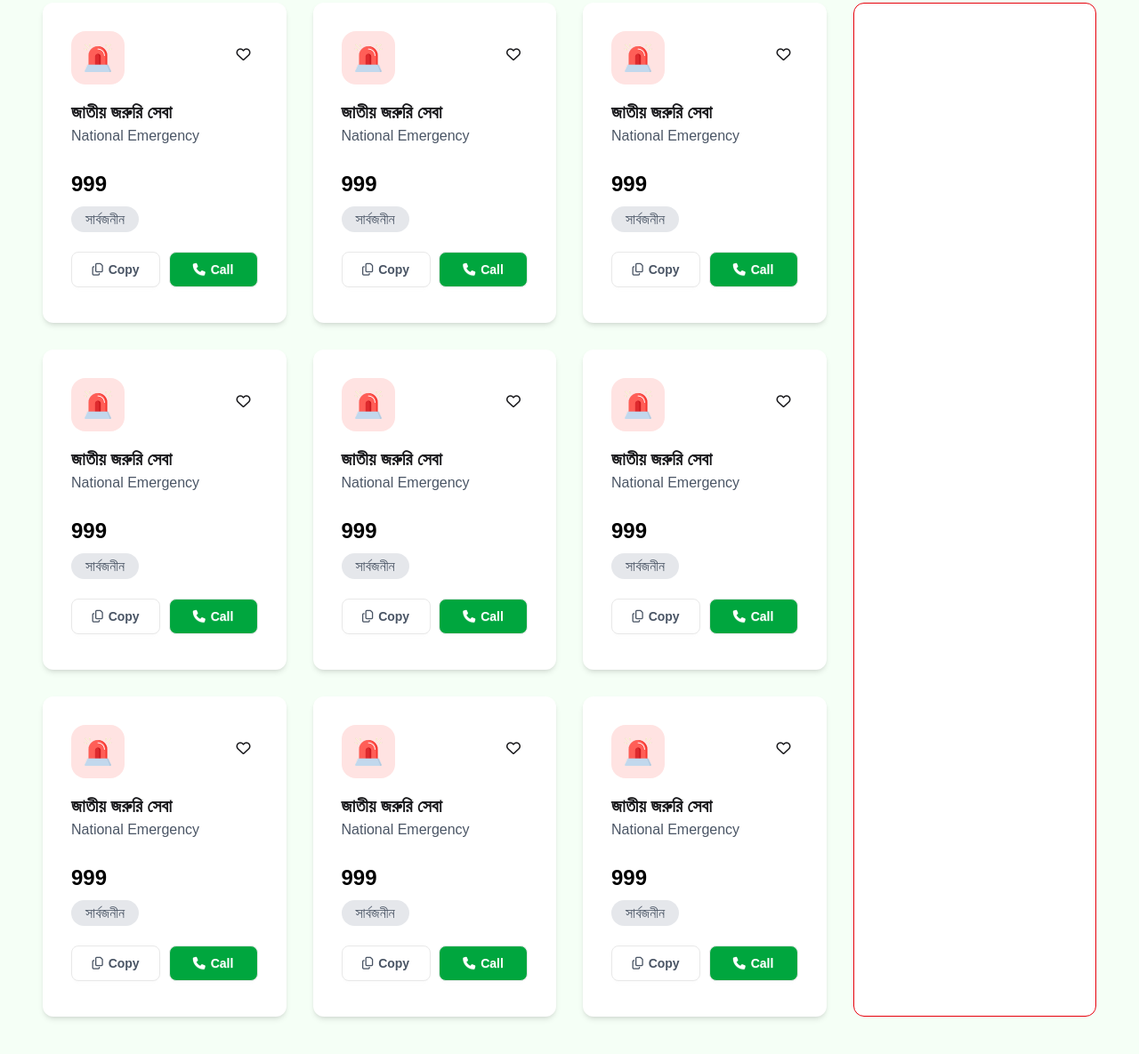
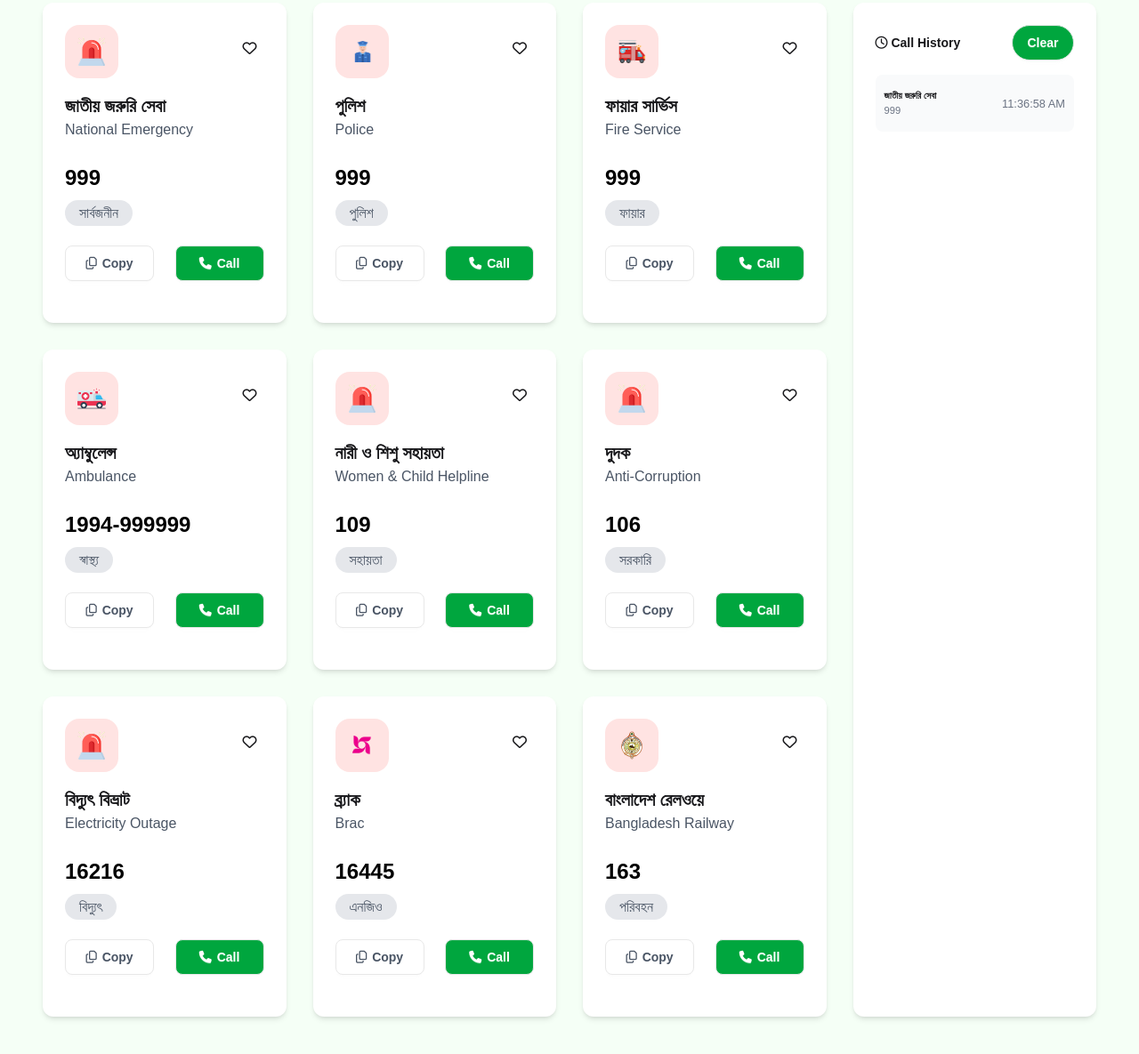
Before and after one commit to TawfiqueRian/B12A05-Assignment5-Emergency-Hotline, a plain HTML site: page index.html in a window 1280 px wide. Shown: the part 417-1602 px from the top of the page at 89% size. Drawn offline with nearby package versions, Linux system fonts and the light colour scheme; a web font is replaced by a local one.

Commit message:
cards are done

```diff
--- a/index.html
+++ b/index.html
@@ -43,9 +43,9 @@
     </section>
 
     <!-- main section -->
-    <section class="main p-[48px]">
-        <div class="grid grid-cols-4 grid-rows-3 gap-[30px]">
-            <div class="card max-w-[372px] h-[360px] bg-white rounded-[12px] p-[32px] shadow-md">
+    <section class="main p-[48px] max-sm:p-[24px]">
+        <div class="grid grid-cols-4 grid-rows-3 gap-[30px] max-sm:grid-cols-1">
+            <div id="card1" class="card max-w-[372px] h-[360px] bg-white rounded-[12px] p-[25px] shadow-md">
                 <div class="flex justify-between items-center">
                     <div class="p-[14px] rounded-2xl bg-[#FFE3E2]">
                         <img src="assets/emergency.png" alt="" class="w-[32px] h-[32px] ">
@@ -67,18 +67,18 @@
                     </div>
                 </div>
             </div>
-            <div class="card max-w-[372px] h-[360px] bg-white rounded-[12px] p-[32px] shadow-md">
+            <div id="card2" class="card max-w-[372px] h-[360px] bg-white rounded-[12px] p-[25px] shadow-md">
                 <div class="flex justify-between items-center">
                     <div class="p-[14px] rounded-2xl bg-[#FFE3E2]">
-                        <img src="assets/emergency.png" alt="" class="w-[32px] h-[32px] ">
+                        <img src="assets/police.png" alt="" class="w-[32px] h-[32px] ">
                     </div>
                     <i class="fa-regular fa-heart w-[24px] h-[24px]"></i>
                 </div>
-                <h2 class="text-[1.25rem] font-bold mt-[16px]">জাতীয় জরুরি সেবা</h2>
-                <p class="text-gray-600 mb-[24px]">National Emergency</p>
+                <h2 class="text-[1.25rem] font-bold mt-[16px]">পুলিশ</h2>
+                <p class="text-gray-600 mb-[24px]">Police</p>
                 <h1 class="text-black font-black text-[1.5rem]">999</h1>
                 <div class="mt-[10px] mb-[24px]">
-                    <span class="text-[o.875rem] bg-gray-200 px-[16px] py-[6px] rounded-[9999px] text-gray-600">সার্বজনীন</span>
+                    <span class="text-[o.875rem] bg-gray-200 px-[16px] py-[6px] rounded-[9999px] text-gray-600">পুলিশ</span>
                 </div>
                 <div class="flex justify-between">
                     <div class="copy">
@@ -89,18 +89,18 @@
                     </div>
                 </div>
             </div>
-            <div class="card max-w-[372px] h-[360px] bg-white rounded-[12px] p-[32px] shadow-md">
+            <div id="card3" class="card max-w-[372px] h-[360px] bg-white rounded-[12px] p-[25px] shadow-md">
                 <div class="flex justify-between items-center">
                     <div class="p-[14px] rounded-2xl bg-[#FFE3E2]">
-                        <img src="assets/emergency.png" alt="" class="w-[32px] h-[32px] ">
+                        <img src="assets/fire-service.png" alt="" class="w-[32px] h-[32px] ">
                     </div>
                     <i class="fa-regular fa-heart w-[24px] h-[24px]"></i>
                 </div>
-                <h2 class="text-[1.25rem] font-bold mt-[16px]">জাতীয় জরুরি সেবা</h2>
-                <p class="text-gray-600 mb-[24px]">National Emergency</p>
+                <h2 class="text-[1.25rem] font-bold mt-[16px]">ফায়ার সার্ভিস</h2>
+                <p class="text-gray-600 mb-[24px]">Fire Service</p>
                 <h1 class="text-black font-black text-[1.5rem]">999</h1>
                 <div class="mt-[10px] mb-[24px]">
-                    <span class="text-[o.875rem] bg-gray-200 px-[16px] py-[6px] rounded-[9999px] text-gray-600">সার্বজনীন</span>
+                    <span class="text-[o.875rem] bg-gray-200 px-[16px] py-[6px] rounded-[9999px] text-gray-600">ফায়ার</span>
                 </div>
                 <div class="flex justify-between">
                     <div class="copy">
@@ -111,19 +111,42 @@
                     </div>
                 </div>
             </div>
-            <div class="card max-w-[436px] min-h-[360px] border-1 bg-white rounded-[12px] row-span-3 border-red-600"></div>
-            <div class="card max-w-[372px] h-[360px] bg-white rounded-[12px] p-[32px] shadow-md">
+
+            <!-- history section  -->
+            <div id="card-history" class="card max-w-[436px] min-h-[360px] bg-white rounded-[12px] row-span-3 p-[25px] shadow-md max-sm:hidden">
+                <div class="flex justify-between items-center mb-[16px]">
+                    <div>
+                        <p class="text-[0.875rem] font-semibold"><i class="fa-regular fa-clock"></i>   Call History</p>
+                    </div>
+                    <div>
+                        <button class="btn bg-[#00A63E] w-[70px] text-white rounded-[50px]">Clear</button>
+                    </div>
+                </div>
+                <div class="container bg-gray-50 px-[10px] py-[16px] rounded-[8px] mb-[8px]">
+                    <div class="history-box flex justify-between items-center">
+                        <div>
+                            <h2 class="text-[0.65rem] font-semibold">জাতীয় জরুরি সেবা</h2>
+                            <p class="text-[0.70rem] text-gray-500">999</p>
+                        </div>
+                        <div>
+                            <p class="text-[0.80rem] text-gray-500">11:36:58 AM</p>
+                        </div>
+                    </div>
+                </div>
+            </div>
+
+            <div id="card4" class="card max-w-[372px] h-[360px] bg-white rounded-[12px] p-[25px] shadow-md">
                 <div class="flex justify-between items-center">
                     <div class="p-[14px] rounded-2xl bg-[#FFE3E2]">
-                        <img src="assets/emergency.png" alt="" class="w-[32px] h-[32px] ">
+                        <img src="assets/ambulance.png" alt="" class="w-[32px] h-[32px] ">
                     </div>
                     <i class="fa-regular fa-heart w-[24px] h-[24px]"></i>
                 </div>
-                <h2 class="text-[1.25rem] font-bold mt-[16px]">জাতীয় জরুরি সেবা</h2>
-                <p class="text-gray-600 mb-[24px]">National Emergency</p>
-                <h1 class="text-black font-black text-[1.5rem]">999</h1>
+                <h2 class="text-[1.25rem] font-bold mt-[16px]">অ্যাম্বুলেন্স</h2>
+                <p class="text-gray-600 mb-[24px]">Ambulance</p>
+                <h1 class="text-black font-black text-[1.5rem]">1994-999999</h1>
                 <div class="mt-[10px] mb-[24px]">
-                    <span class="text-[o.875rem] bg-gray-200 px-[16px] py-[6px] rounded-[9999px] text-gray-600">সার্বজনীন</span>
+                    <span class="text-[o.875rem] bg-gray-200 px-[16px] py-[6px] rounded-[9999px] text-gray-600">স্বাস্থ্য</span>
                 </div>
                 <div class="flex justify-between">
                     <div class="copy">
@@ -134,18 +157,18 @@
                     </div>
                 </div>
             </div>
-            <div class="card max-w-[372px] h-[360px] bg-white rounded-[12px] p-[32px] shadow-md">
+            <div id="card5" class="card max-w-[372px] h-[360px] bg-white rounded-[12px] p-[25px] shadow-md">
                 <div class="flex justify-between items-center">
                     <div class="p-[14px] rounded-2xl bg-[#FFE3E2]">
                         <img src="assets/emergency.png" alt="" class="w-[32px] h-[32px] ">
                     </div>
                     <i class="fa-regular fa-heart w-[24px] h-[24px]"></i>
                 </div>
-                <h2 class="text-[1.25rem] font-bold mt-[16px]">জাতীয় জরুরি সেবা</h2>
-                <p class="text-gray-600 mb-[24px]">National Emergency</p>
-                <h1 class="text-black font-black text-[1.5rem]">999</h1>
+                <h2 class="text-[1.25rem] font-bold mt-[16px]">নারী ও শিশু সহায়তা</h2>
+                <p class="text-gray-600 mb-[24px]">Women & Child Helpline</p>
+                <h1 class="text-black font-black text-[1.5rem]">109</h1>
                 <div class="mt-[10px] mb-[24px]">
-                    <span class="text-[o.875rem] bg-gray-200 px-[16px] py-[6px] rounded-[9999px] text-gray-600">সার্বজনীন</span>
+                    <span class="text-[o.875rem] bg-gray-200 px-[16px] py-[6px] rounded-[9999px] text-gray-600">সহায়তা</span>
                 </div>
                 <div class="flex justify-between">
                     <div class="copy">
@@ -156,18 +179,18 @@
                     </div>
                 </div>
             </div>
-            <div class="card max-w-[372px] h-[360px] bg-white rounded-[12px] p-[32px] shadow-md">
+            <div id="card6" class="card max-w-[372px] h-[360px] bg-white rounded-[12px] p-[25px] shadow-md">
                 <div class="flex justify-between items-center">
                     <div class="p-[14px] rounded-2xl bg-[#FFE3E2]">
                         <img src="assets/emergency.png" alt="" class="w-[32px] h-[32px] ">
                     </div>
                     <i class="fa-regular fa-heart w-[24px] h-[24px]"></i>
                 </div>
-                <h2 class="text-[1.25rem] font-bold mt-[16px]">জাতীয় জরুরি সেবা</h2>
-                <p class="text-gray-600 mb-[24px]">National Emergency</p>
-                <h1 class="text-black font-black text-[1.5rem]">999</h1>
+                <h2 class="text-[1.25rem] font-bold mt-[16px]">দুদক</h2>
+                <p class="text-gray-600 mb-[24px]">Anti-Corruption</p>
+                <h1 class="text-black font-black text-[1.5rem]">106</h1>
                 <div class="mt-[10px] mb-[24px]">
-                    <span class="text-[o.875rem] bg-gray-200 px-[16px] py-[6px] rounded-[9999px] text-gray-600">সার্বজনীন</span>
+                    <span class="text-[o.875rem] bg-gray-200 px-[16px] py-[6px] rounded-[9999px] text-gray-600">সরকারি</span>
                 </div>
                 <div class="flex justify-between">
                     <div class="copy">
@@ -178,18 +201,18 @@
                     </div>
                 </div>
             </div>
-            <div class="card max-w-[372px] h-[360px] bg-white rounded-[12px] p-[32px] shadow-md">
+            <div id="card7" class="card max-w-[372px] h-[360px] bg-white rounded-[12px] p-[25px] shadow-md">
                 <div class="flex justify-between items-center">
                     <div class="p-[14px] rounded-2xl bg-[#FFE3E2]">
                         <img src="assets/emergency.png" alt="" class="w-[32px] h-[32px] ">
                     </div>
                     <i class="fa-regular fa-heart w-[24px] h-[24px]"></i>
                 </div>
-                <h2 class="text-[1.25rem] font-bold mt-[16px]">জাতীয় জরুরি সেবা</h2>
-                <p class="text-gray-600 mb-[24px]">National Emergency</p>
-                <h1 class="text-black font-black text-[1.5rem]">999</h1>
+                <h2 class="text-[1.25rem] font-bold mt-[16px]">বিদ্যুৎ বিভ্রাট</h2>
+                <p class="text-gray-600 mb-[24px]">Electricity Outage</p>
+                <h1 class="text-black font-black text-[1.5rem]">16216</h1>
                 <div class="mt-[10px] mb-[24px]">
-                    <span class="text-[o.875rem] bg-gray-200 px-[16px] py-[6px] rounded-[9999px] text-gray-600">সার্বজনীন</span>
+                    <span class="text-[o.875rem] bg-gray-200 px-[16px] py-[6px] rounded-[9999px] text-gray-600">বিদ্যুৎ</span>
                 </div>
                 <div class="flex justify-between">
                     <div class="copy">
@@ -200,18 +223,18 @@
                     </div>
                 </div>
             </div>
-            <div class="card max-w-[372px] h-[360px] bg-white rounded-[12px] p-[32px] shadow-md">
+            <div id="card8" class="card max-w-[372px] h-[360px] bg-white rounded-[12px] p-[25px] shadow-md">
                 <div class="flex justify-between items-center">
                     <div class="p-[14px] rounded-2xl bg-[#FFE3E2]">
-                        <img src="assets/emergency.png" alt="" class="w-[32px] h-[32px] ">
+                        <img src="assets/brac.png" alt="" class="w-[32px] h-[32px] ">
                     </div>
                     <i class="fa-regular fa-heart w-[24px] h-[24px]"></i>
                 </div>
-                <h2 class="text-[1.25rem] font-bold mt-[16px]">জাতীয় জরুরি সেবা</h2>
-                <p class="text-gray-600 mb-[24px]">National Emergency</p>
-                <h1 class="text-black font-black text-[1.5rem]">999</h1>
+                <h2 class="text-[1.25rem] font-bold mt-[16px]">ব্র্যাক</h2>
+                <p class="text-gray-600 mb-[24px]">Brac</p>
+                <h1 class="text-black font-black text-[1.5rem]">16445</h1>
                 <div class="mt-[10px] mb-[24px]">
-                    <span class="text-[o.875rem] bg-gray-200 px-[16px] py-[6px] rounded-[9999px] text-gray-600">সার্বজনীন</span>
+                    <span class="text-[o.875rem] bg-gray-200 px-[16px] py-[6px] rounded-[9999px] text-gray-600">এনজিও</span>
                 </div>
                 <div class="flex justify-between">
                     <div class="copy">
@@ -222,18 +245,18 @@
                     </div>
                 </div>
             </div>
-            <div class="card max-w-[372px] h-[360px] bg-white rounded-[12px] p-[32px] shadow-md">
+            <div id="card9" class="card max-w-[372px] h-[360px] bg-white rounded-[12px] p-[25px] shadow-md">
                 <div class="flex justify-between items-center">
                     <div class="p-[14px] rounded-2xl bg-[#FFE3E2]">
-                        <img src="assets/emergency.png" alt="" class="w-[32px] h-[32px] ">
+                        <img src="assets/Bangladesh-Railway.png" alt="" class="w-[32px] h-[32px] ">
                     </div>
                     <i class="fa-regular fa-heart w-[24px] h-[24px]"></i>
                 </div>
-                <h2 class="text-[1.25rem] font-bold mt-[16px]">জাতীয় জরুরি সেবা</h2>
-                <p class="text-gray-600 mb-[24px]">National Emergency</p>
-                <h1 class="text-black font-black text-[1.5rem]">999</h1>
+                <h2 class="text-[1.25rem] font-bold mt-[16px]">বাংলাদেশ রেলওয়ে</h2>
+                <p class="text-gray-600 mb-[24px]">Bangladesh Railway</p>
+                <h1 class="text-black font-black text-[1.5rem]">163</h1>
                 <div class="mt-[10px] mb-[24px]">
-                    <span class="text-[o.875rem] bg-gray-200 px-[16px] py-[6px] rounded-[9999px] text-gray-600">সার্বজনীন</span>
+                    <span class="text-[o.875rem] bg-gray-200 px-[16px] py-[6px] rounded-[9999px] text-gray-600">পরিবহন</span>
                 </div>
                 <div class="flex justify-between">
                     <div class="copy">
--- a/js/index.js
+++ b/js/index.js
@@ -0,0 +1,3 @@
+function heartCount(){
+
+}
```
